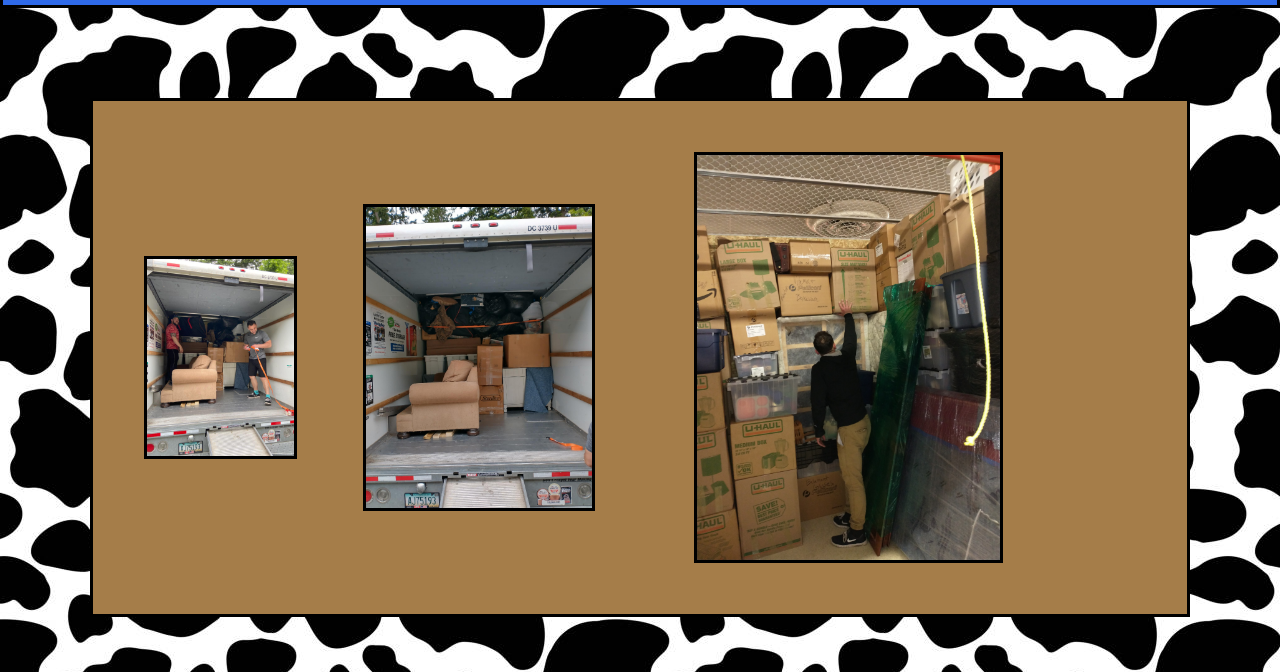
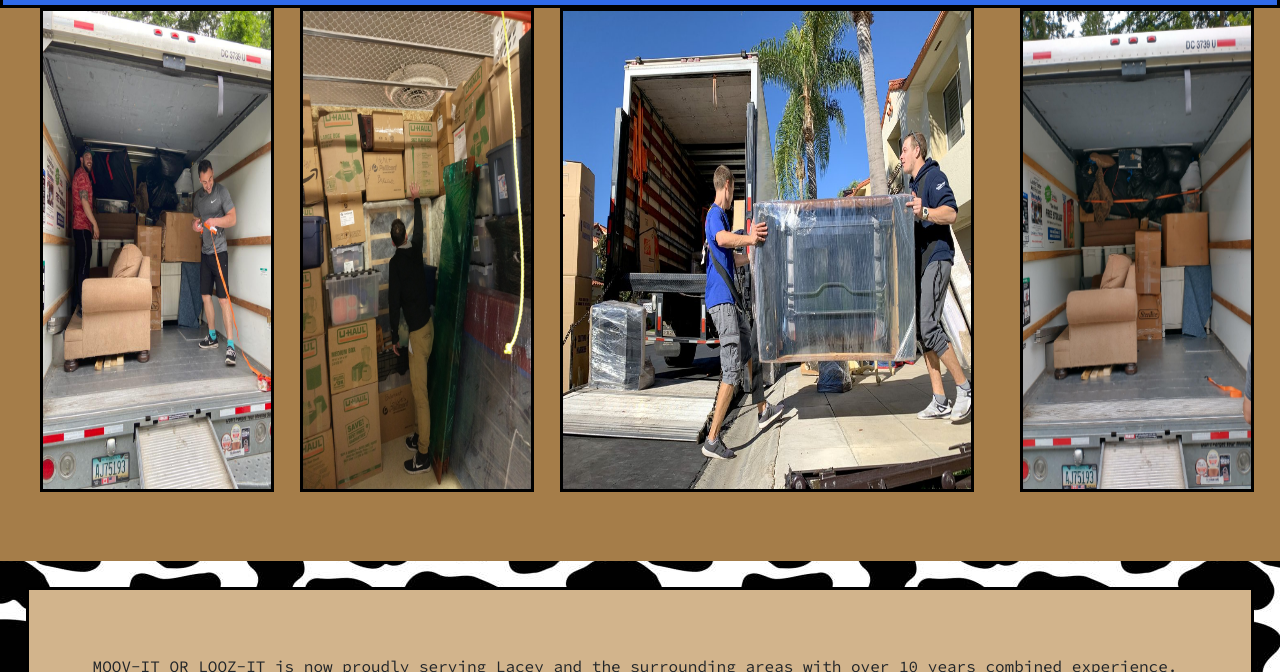
Before and after one commit to t-vanderwolk/MooveItOrLoozeIt, a website: page aboutus.html in a window 1280 px wide. Shown: the part 128-800 px from the top of the page. Drawn offline with nearby package versions, Linux system fonts and the light colour scheme; a web font is replaced by a local one.

Commit message:
alligned aboutus photos

```diff
--- a/aboutus.html
+++ b/aboutus.html
@@ -48,24 +48,32 @@
       </ol>
       </div>
    -->
-
+  <div class = "pictures">
         <ol class = "pics">
 
       <li>
     <img src="./assets/photos/image2.jpeg" id="pic1" alt="..." width="100">
       </li>
 
+      <li>
+        <img src="./assets/photos/image4.jpeg" id="pic3"  alt="..." width="100%" >
+
+      </li>
+
+      <li>
+        <img src="./assets/photos/o-4.jpg" id="pic3"  alt="..." width="100%" >
+
+      </li>
+
      <li>
         <img src="./assets/photos/image3.jpeg" id="pic2" alt="..."  width="100%" >
       </li>
 
-      <li>
-        <img src="./assets/photos/image4.jpeg" id="pic3"  alt="..." width="100%" >
-      </li>
+
 
 
       </ol>
-
+    </div>
 
 
 
--- a/assets/style.css
+++ b/assets/style.css
@@ -91,41 +91,11 @@
 
     }
 
-    ol {
-   justify-content: space-between;
-   /* align-items:center; */
-   /* width:100%;
-   height: auto; */
 
 
 
-   /* padding: 5%;  */
-    /* background-color:rgb(165, 125, 73); */
-    /* #20450ff8; */
-     /* rgb(102, 72, 38); */
-   margin-left:7%;
-   margin-right:7%;
-   margin: 7%;
-   margin-bottom: 7%;
-    /* padding: 2%;
-    border: 3px solid black;
-    }
-
-.aboutus{
-  display:inline;
-  justify-content: center;
-  text-align: center;
-  color:black;
-  background-color:rgb(47, 106, 233);
-  /* rgb(102, 72, 38); */
-
-  font-weight: 400;
-  font-size: 20px;
-  font-family: 'Source Code Pro', monospace;
-  border: 3px solid  black;
 
 
-}
 
 .getmyquote{
   background-color: rgb(47, 106, 233);
@@ -135,15 +105,18 @@
   margin-left: 7%;
   margin-right: 7%;
   padding-bottom: 10%;
+
 }
 
 img{
-width: 70%;
-height: 70%;
-  border: 3px solid black;
-  justify-content: space-around;
+align-items: center;
+width: 90%;
+height: 90%;
+border: 3px solid black;
+justify-content: space-evenly;
 
-}
+
+  }
 
 
 .contact-heading{
@@ -250,6 +223,8 @@ height: 70%;
   background-color: tan;
   padding: 5%;
   margin: 2%;
+  border: 3px solid  black;
+  font-family: 'Source Code Pro', monospace;
 }
 .madewithlove{
   text-align: center;
@@ -324,19 +299,45 @@ display: flex;
 }
 .home-page{
   display: flex;
-  justify-content: center;
+  justify-content: space-evenly;
 }
- .pics{
-  display: flex;
-  list-style: none;
-  justify-content: space-around;
-  align-items: center;
-  padding: 4%;
- background-color:rgb(165, 125, 73);
+
 /* }
 #pic1{
 
   border: 3px solid black; */
+
+
+.pics {
+width: 100%;
+
+
+justify-content: center;
+
+
+display: flex;
+
+
+
+  list-style: none;
+}
+.pictures{
+  /* padding-bottom: 0%;
+  margin-top:3%;
+  margin-bottom: 3%; */
+  /* padding:1%; */
+  display: inline-flex;
+
+  /* margin-left: 5%;
+  margin-right: 5%; */
+
+
+
+  /* margin-left:1%;
+  margin-top: 2%;
+  padding-left: 3%;
+  padding-top: 4%; */
+  background-color:rgb(165, 125, 73);
 
 }
 /* #pic2{
@@ -348,5 +349,3 @@ display: flex;
 #pic3{
 
   border: 3px solid black; */
-
-}
```
